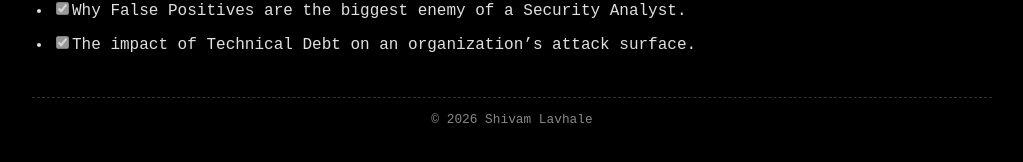
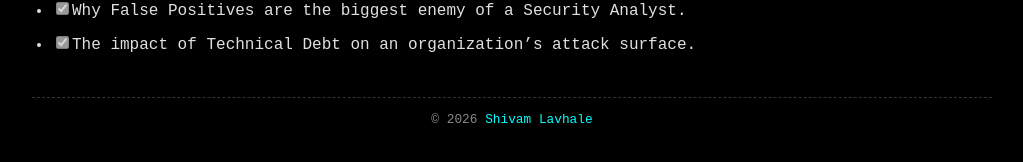
Before and after one commit to shivjeet1/apexaiq-docs, a Jekyll site: the page built from content/sem6/week1/week1.md, in a window 1280 px wide and 900 px high, scrolled down 2440 px. Shown: the part 716-878 px from the top of the window, without its empty margins (128-1151 px from the left). Built offline with Jekyll 4.4.1, drawn with Linux system fonts in a browser that asks for light colours; nearby versions of some CDN libraries.

Commit message:
added footer

```diff
--- a/_layouts/default.html
+++ b/_layouts/default.html
@@ -33,7 +33,7 @@
     <script src="https://cdnjs.cloudflare.com/ajax/libs/prism/1.29.0/components/prism-yaml.min.js"></script>
 
     <footer>
-        <p>&copy; {{ site.time | date: "%Y" }} {{ site.author | default: "Shivam" }}</p>
+            <p>&copy; {{ site.time | date: "%Y" }} <a href="https://github.com/shivjeet1"> {{ site.author | default: "Shivam" }}</a></p>
     </footer>
     <script src="{{ "/assets/js/main.js" | relative_url }}"></script>
 </body>
```
